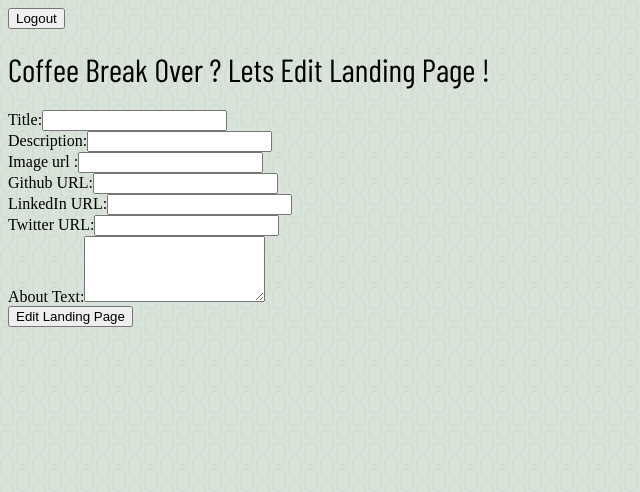
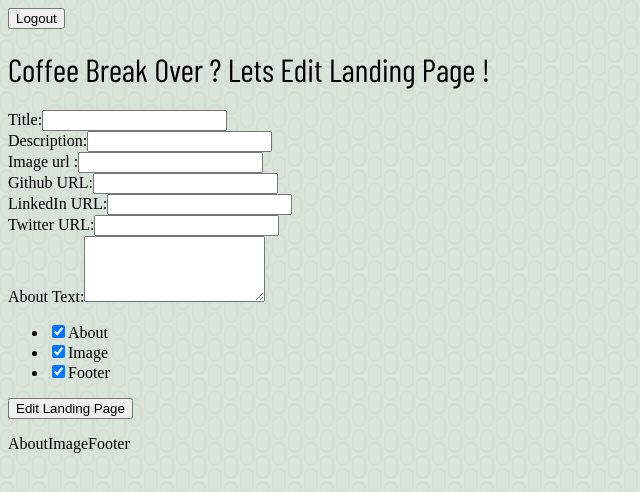
Before and after one commit to vashnavichauhan1825/landing-page-dashboard, a Next.js app: page /landingpage/1/edit in a window 1280 px wide. Shown: the top 492 px of the page, without its empty margins (0-640 px from the left). Built offline with nearby package versions, Linux system fonts and the light colour scheme; no server answers; sample sign-in values are in the browser's storage; a web font is replaced by a local one.

Commit message:
feat: modify components

```diff
--- a/components/LandingPage/Footer.js
+++ b/components/LandingPage/Footer.js
@@ -16,8 +16,10 @@ const Footer = () => {
 
   useEffect(() => {
     if (id && landingPages.length > 0) {
-      const currentFooter = landingPages.find((page) => page.id === id)
-        ?.components[3]?.content;
+      const currentFooter = landingPages[0].components?.find(
+        (item) => item.type === "Footer"
+      ).content;
+      console.log(currentFooter);
       setFooterTabs(currentFooter || footerList);
     }
   }, [id, landingPages]);
--- a/components/LandingPage/TextBlock.js
+++ b/components/LandingPage/TextBlock.js
@@ -14,7 +14,11 @@ const TextBlock = () => {
       >
         <h1 className="text-[var(--secondary-color)] text-4xl">About</h1>
         <p className="text-[var(--cta-color)] mx-56 text-xl">
-          {landingPage.components[1].content}
+          {
+            landingPages[0].components?.find(
+              (item) => item.type === "TextContent"
+            ).content
+          }
         </p>
       </section>
     )
--- a/components/dashboard/LandingPageList.js
+++ b/components/dashboard/LandingPageList.js
@@ -23,6 +23,7 @@ const LandingPageList = () => {
   const filteredLandingPages = landingPages.filter(
     (page) => page.status !== "Live"
   );
+  console.log(landingPages, filteredLandingPages);
   return (
     <ul className="grid grid-cols-4 mx-auto gap-2 mt-5">
       {livePage && (
--- a/pages/landingpage/[id]/edit.js
+++ b/pages/landingpage/[id]/edit.js
@@ -17,7 +17,6 @@ const LandingPageEdit = () => {
     twitter: "",
     linkedin: "",
   });
-
   useEffect(() => {
     const { id } = router.query;
     const landingPage = landingPages.find((page) => page.id === id);
@@ -70,7 +69,21 @@ const LandingPageEdit = () => {
       [name]: value,
     }));
   };
+  const [selectedComp, setSelectedComp] = useState([
+    "About",
+    "Image",
+    "Footer",
+  ]);
 
+  const handleCheckboxChange = (e, tab) => {
+    if (e.target.checked) {
+      setSelectedComp((prevSelectedComp) => [...prevSelectedComp, tab]);
+    } else {
+      setSelectedComp((prevSelectedComp) =>
+        prevSelectedComp.filter((item) => item !== tab)
+      );
+    }
+  };
   const { id } = router.query;
   const handleSubmit = (e) => {
     e.preventDefault();
@@ -78,18 +91,31 @@ const LandingPageEdit = () => {
       const userId = getUserIdFromLocalStorage();
 
       const components = [
-        { type: "Header", content: ["Home", "About", "Contact"] },
-        { type: "TextContent", content: formData.textContent },
-        { type: "Image", src: formData.image },
         {
+          type: "Header",
+          content: ["Home", "About", "Contact"],
+        },
+      ];
+
+      if (selectedComp.includes("About")) {
+        components.push({
+          type: "TextContent",
+          content: formData.textContent,
+        });
+      }
+      if (selectedComp.includes("Image")) {
+        components.push({ type: "Image", src: formData.image });
+      }
+      if (selectedComp.includes("Footer")) {
+        components.push({
           type: "Footer",
           content: [
             { tab: "Github", link: formData.github },
             { tab: "LinkedIn", link: formData.linkedin },
             { tab: "Twitter", link: formData.twitter },
           ],
-        },
-      ];
+        });
+      }
 
       const landingPageData = {
         userId,
@@ -98,7 +124,7 @@ const LandingPageEdit = () => {
         components,
         status: "Draft",
       };
-
+      console.log(landingPageData);
       dispatch(editLandingPage({ landingPageId: id, landingPageData }));
       router.push(`/landingpage/${id}`);
     } catch (error) {
@@ -204,12 +230,29 @@ const LandingPageEdit = () => {
             onChange={handleChange}
           ></textarea>
         </div>
+        <div className="mt-10">
+          <ul>
+            {["About", "Image", "Footer"].map((tab, i) => (
+              <li key={i} className="text-lg ">
+                <label>
+                  <input
+                    type="checkbox"
+                    checked={selectedComp.includes(tab)}
+                    onChange={(e) => handleCheckboxChange(e, tab)}
+                  />
+                  {tab}
+                </label>
+              </li>
+            ))}
+          </ul>
+        </div>
         <button
           type="submit"
           className="mx-auto w-full bg-[var(--cta-color)] rounded-md my-4 p-2 hover:opacity-90 font-semibold hover:text-[var(--primary-color)] h-fit"
         >
           Edit Landing Page
         </button>
+        <p>{selectedComp}</p>
       </form>
     </div>
   );
```
Also changed, not shown: components/LandingPage/HeroSec.js (+7 -2 lines), components/LandingPage/ImageComp.js (renamed from components/LandingPage/Image.js, +5 -3 lines), pages/landingpage/[id]/index.js (+10 -4 lines).
